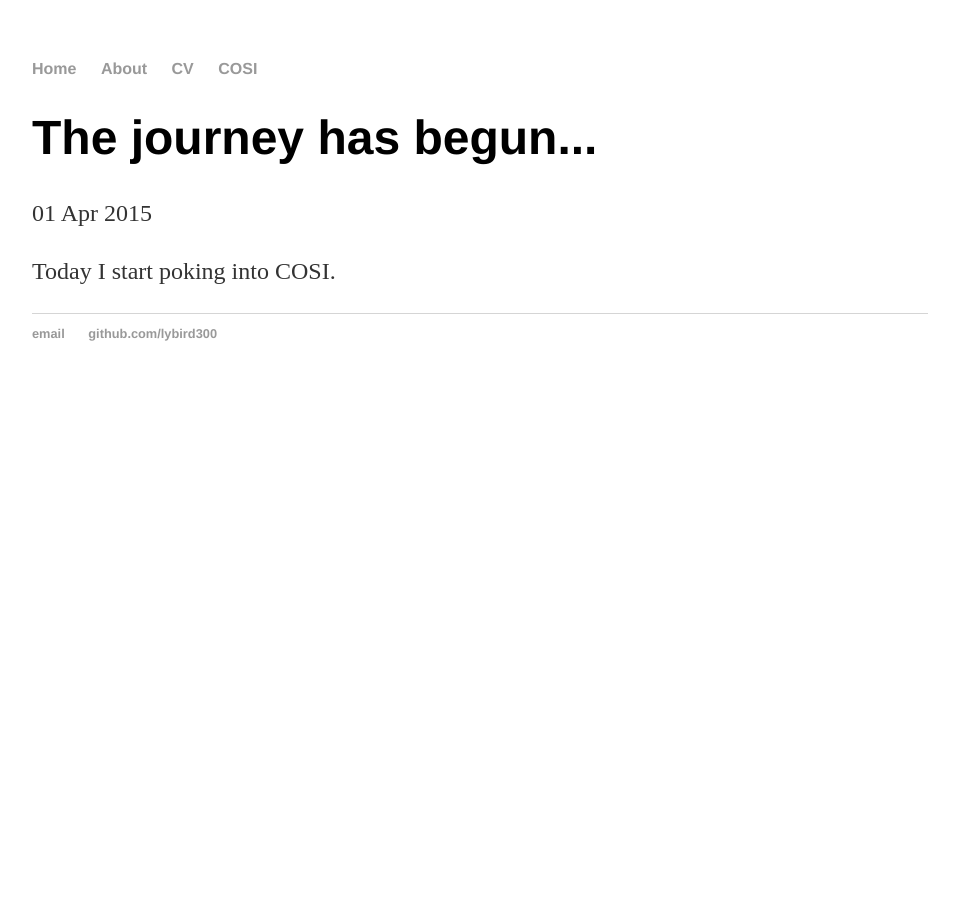
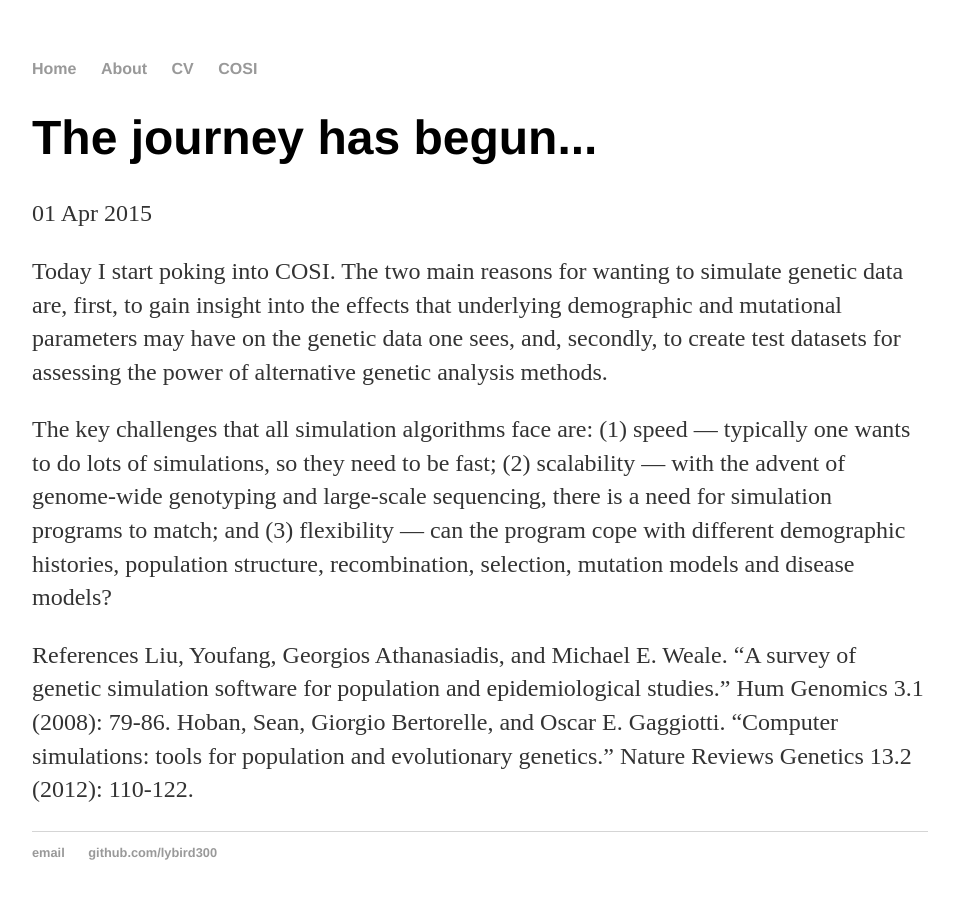
Before and after one commit to lybird300/lybird300.github.io, a Jekyll site: the page built from _posts/2015-04-01-poking-started.md, in a window 1280 px wide. Shown: the whole page, without its empty margins (160-1119 px from the left). Built offline with Jekyll 4.4.1, drawn with Linux system fonts in a browser that asks for light colours.

Commit message:
Update 2015-04-01-poking-started.md

```diff
--- a/_posts/2015-04-01-poking-started.md
+++ b/_posts/2015-04-01-poking-started.md
@@ -4,4 +4,10 @@ title: "The journey has begun..."
 date: 2015-04-01
 ---
 
-Today I start poking into COSI.
+Today I start poking into COSI. The two main reasons for wanting to simulate genetic data are, first, to gain insight into the effects that underlying demographic and mutational parameters may have on the genetic data one sees, and, secondly, to create test datasets for assessing the power of alternative genetic analysis methods.
+
+The key challenges that all simulation algorithms face are: (1) speed — typically one wants to do lots of simulations, so they need to be fast; (2) scalability — with the advent of genome-wide genotyping and large-scale sequencing, there is a need for simulation programs to match; and (3) flexibility — can the program cope with different demographic histories, population structure, recombination, selection, mutation models and disease models?
+
+References
+Liu, Youfang, Georgios Athanasiadis, and Michael E. Weale. "A survey of genetic simulation software for population and epidemiological studies." Hum Genomics 3.1 (2008): 79-86.
+Hoban, Sean, Giorgio Bertorelle, and Oscar E. Gaggiotti. "Computer simulations: tools for population and evolutionary genetics." Nature Reviews Genetics 13.2 (2012): 110-122.
```
